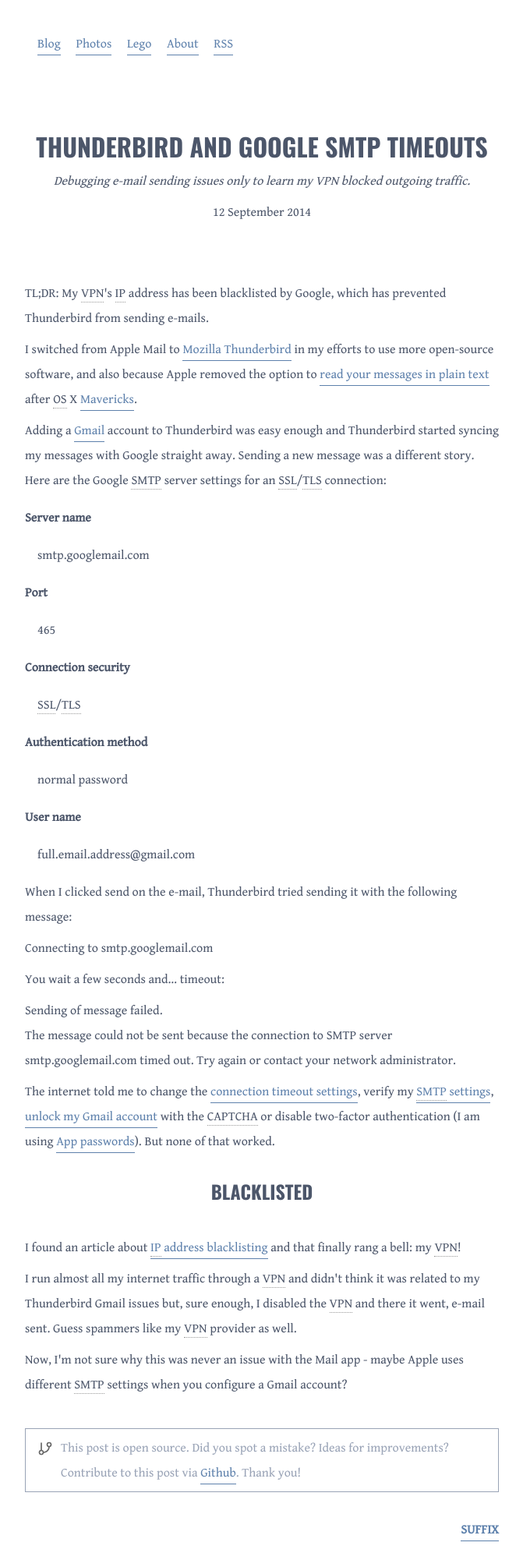
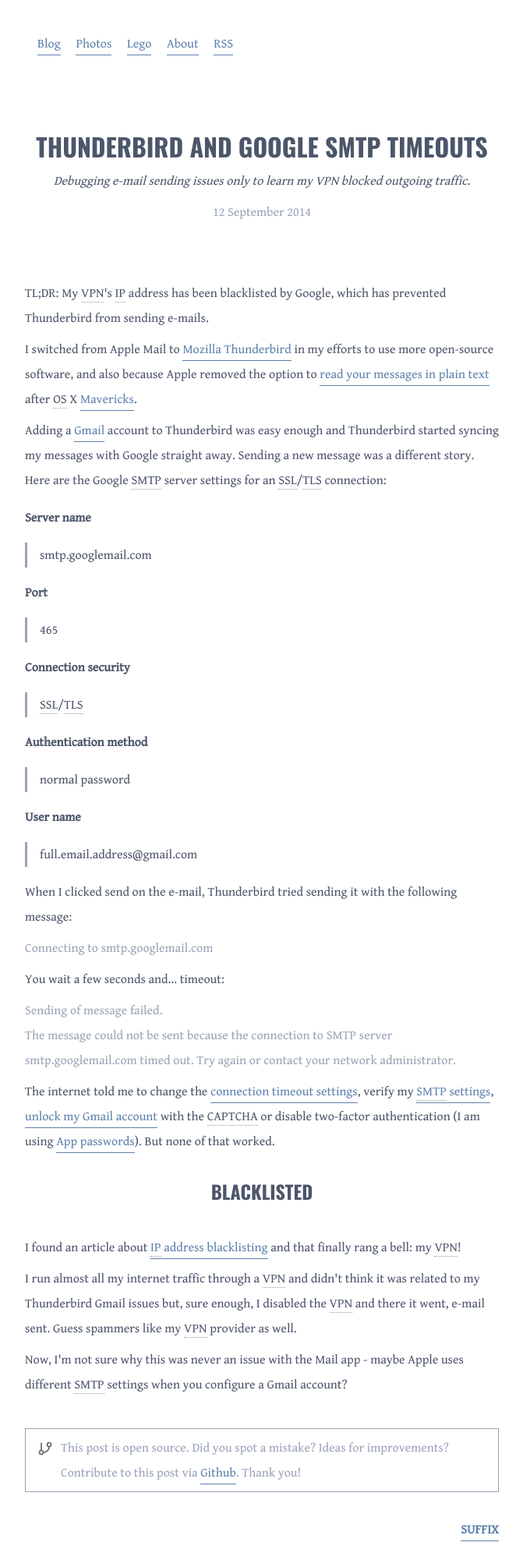
Before and after one commit to cimm/suffix, a Jekyll site: the page built from _posts/2014-09-12-thunderbird-gmail-smtp.html, in a window 1280 px wide. Shown: the whole page at 78% size, without its empty margins (304-975 px from the left). Built offline with Jekyll 4.4.1, drawn with Linux system fonts in a browser that asks for light colours.

Commit message:
Fix SASS lighten typos

```diff
--- a/_sass/_main.scss
+++ b/_sass/_main.scss
@@ -96,7 +96,7 @@
     }
 
     dd {
-      border-left: 3px solid ligthen($primary, 30%);
+      border-left: 3px solid lighten($primary, 30%);
       padding-left: 1em;
     }
 
@@ -115,7 +115,7 @@
     }
 
     blockquote {
-      color: ligthen($primary, 30%);
+      color: lighten($primary, 30%);
 
       cite {
         font-style: italic;
--- a/_sass/_posts.scss
+++ b/_sass/_posts.scss
@@ -7,7 +7,7 @@
     }
 
     time {
-      color: ligthen($primary, 30%);
+      color: lighten($primary, 30%);
     }
   }
 
@@ -16,7 +16,7 @@
     line-height: 2em;
 
     time {
-      color: ligthen($primary, 30%);
+      color: lighten($primary, 30%);
       display: block;
     }
 
```
